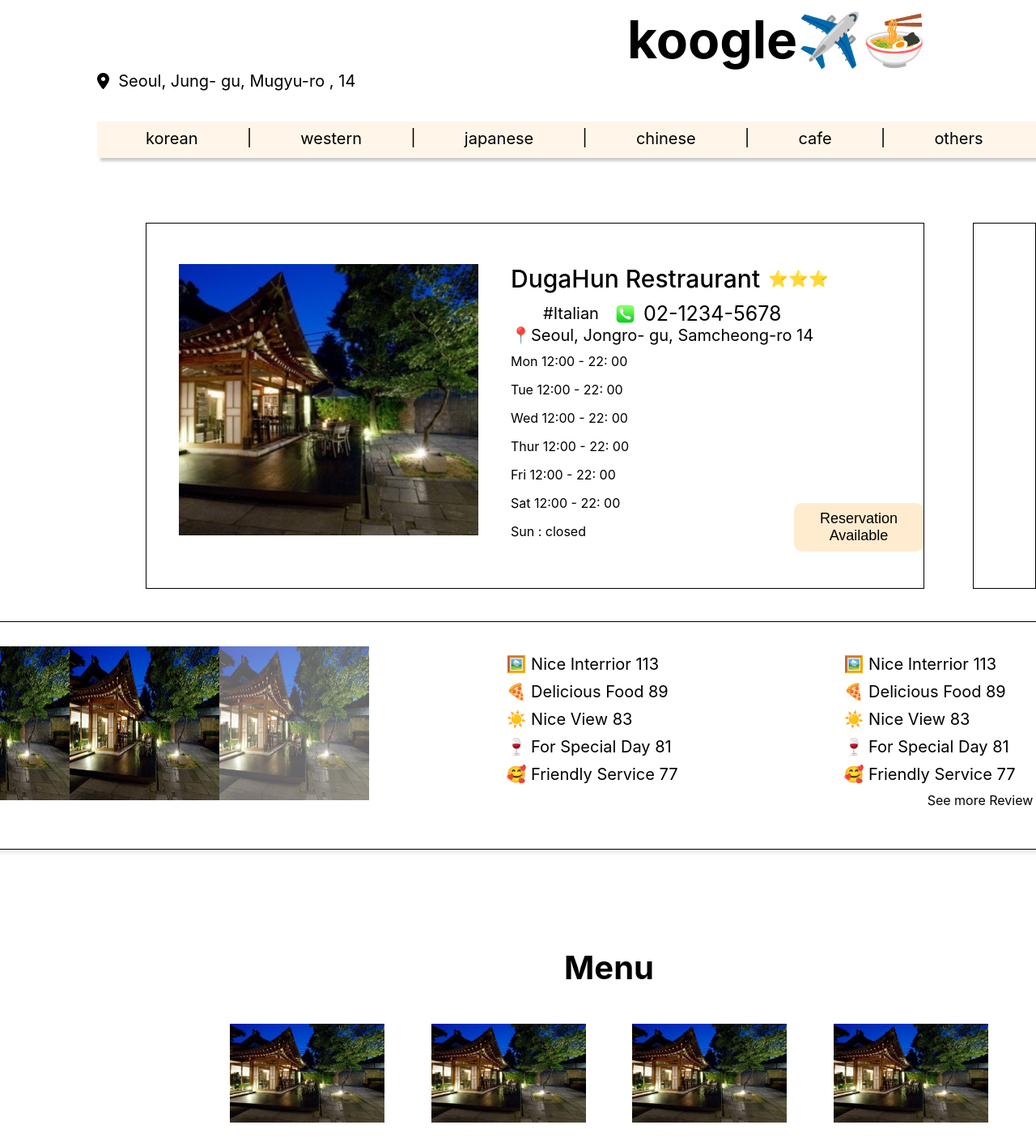
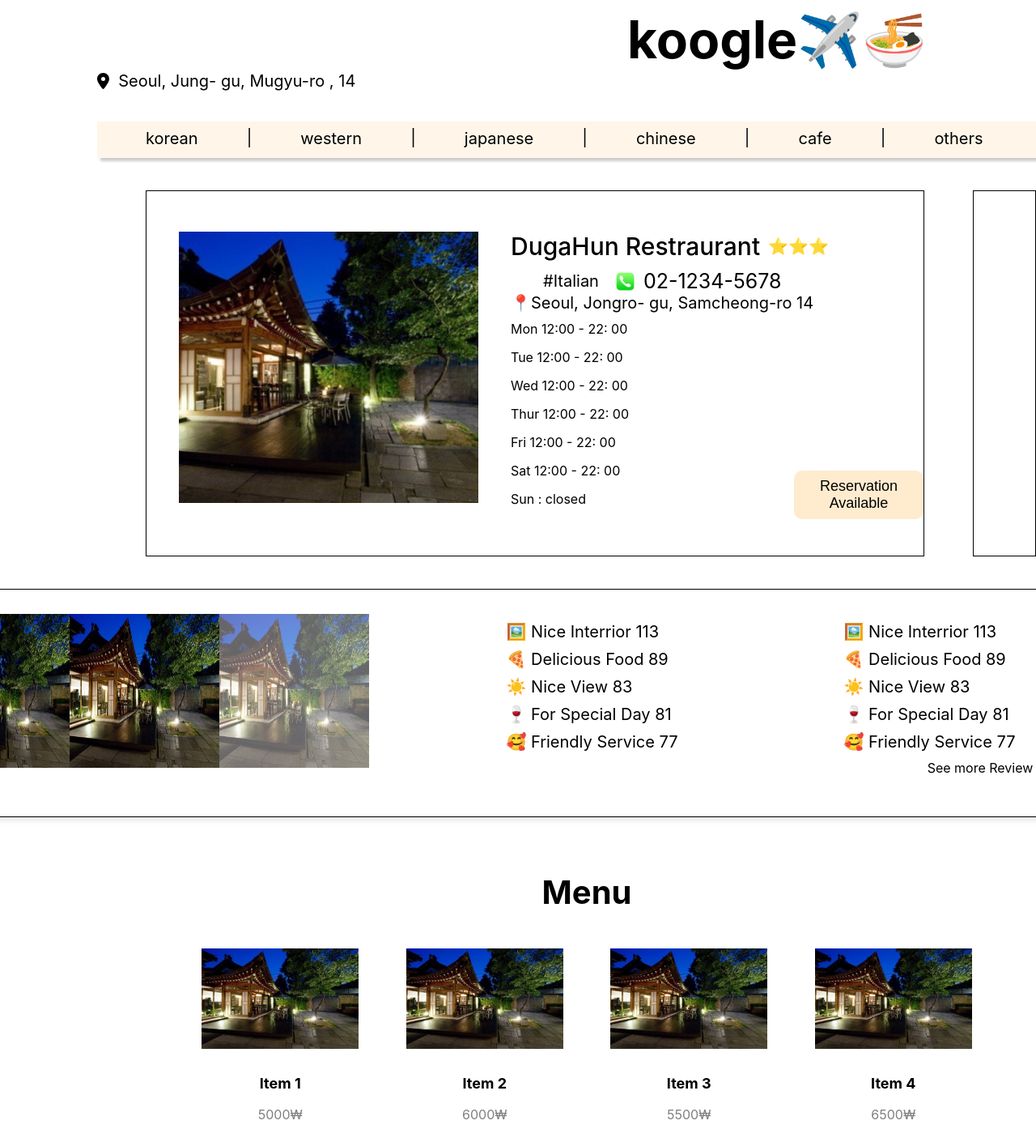
Before and after one commit to SojeongM/Koogle_front, a React (Create React App) app in the folder koogle/: page /info in a window 1280 px wide. Shown: the top 1410 px of the page at 81% size. Built offline with nearby package versions, Linux system fonts and the light colour scheme.

Commit message:
edit menu , add star rating

```diff
--- a/koogle/src/components/Info.js
+++ b/koogle/src/components/Info.js
@@ -5,7 +5,6 @@ import phoneimg from "../assets/phone.png";
 import Menu from "./Menu";
 import CustomerReviews from "./CustomerReview";
 import Navigators from "./Navigate";
-import { useNavigate } from "react-router";
 
 const Operating_Hours = [
   "Mon 12:00 - 22: 00",
@@ -41,10 +40,6 @@ const OpeningInfoList = ({ hoursList }) => {
 };
 
 const Info = () => {
-  const navigate = useNavigate();
-  const goSearch = () => {
-    navigate("/review");
-  };
   return (
     <>
       <Navigators />
@@ -79,7 +74,7 @@ const Info = () => {
 
       <CustomerReviews />
       <MenuDisplay>
-        <MenuBox width="1563px" height="517px" marginLeft="180px">
+        <MenuBox width="1563px" height="517px" marginLeft="160px">
           <MenuInfo>
             <Menu />
           </MenuInfo>
@@ -92,7 +87,7 @@ const Info = () => {
 const OverViews = styled.div`
   display: flex;
   flex-direction: row;
-  margin-top: 80px;
+  margin-top: 40px;
 `;
 
 const MenuDisplay = styled.div`
@@ -219,8 +214,7 @@ const MenuBox = styled(BaseBox)`
   display: flex;
   flex-direction: column;
   align-items: start;
-  padding-left: 45px;
-  padding-top: 53px;
+  padding-left: 30px;
   height: auto;
 `;
 
@@ -228,8 +222,7 @@ const MenuInfo = styled.div`
   display: flex;
   flex-direction: row;
   width: auto;
-  overflow-x: auto;
   height: 300px;
-  margin-right: 0px;
+  margin-right: 20px;
 `;
 export default Info;
--- a/koogle/src/components/Review.js
+++ b/koogle/src/components/Review.js
@@ -91,10 +91,30 @@ const ReviewPopup = ({ onClose }) => {
     setSelectedImages(newSelectedImages);
   };
 
+  const [selectedStars, setSelectedStars] = useState(0);
+
   return (
     <PopupOverlay>
       <PopupContent>
         <h2>Post Your Review ✍️</h2>
+        <StarBox>
+          <h3>How was your food?</h3>
+          {Array(5)
+            .fill(0)
+            .map((_, index) => (
+              <Star
+                key={index}
+                selected={index < selectedStars}
+                onMouseEnter={() => setSelectedStars(index + 1)}
+                onClick={() => setSelectedStars(index + 1)}
+              >
+                ★
+              </Star>
+            ))}
+        </StarBox>
+
+        {/*  */}
+
         <div>
           {reviewDetails.map((detail) => (
             <DetailButton
@@ -108,7 +128,7 @@ const ReviewPopup = ({ onClose }) => {
         </div>
 
         <StyledTextarea
-          placeholder="Write a Reviw :)"
+          placeholder="Write a Review :)"
           value={reviewContent}
           onChange={(e) => setReviewContent(e.target.value)}
         ></StyledTextarea>
@@ -171,7 +191,7 @@ const Review = () => {
   return (
     <>
       <div>
-        <HorizonLine/>
+        <HorizonLine />
         <InfoBox>
           <ResName>
             Dugahun Restaurant
@@ -410,6 +430,24 @@ const PopupContent = styled.div`
   position: relative;
 `;
 
+const StarBox = styled.div`
+  display: flex;
+  align-items: center;
+  margin-left: 200px;
+
+  gap: 5px;
+`;
+
+const Star = styled.span`
+  font-size: 24px;
+  cursor: pointer;
+  color: ${(props) => (props.selected ? "#FFD700" : "#ddd")};
+  transition: color 0.3s;
+  &:hover {
+    color: #ffd700;
+  }
+`;
+
 const StyledTextarea = styled.textarea`
   width: 85%;
   height: 20%;
@@ -500,7 +538,7 @@ const HorizonLine = () => {
         borderBottom: "2px solid #D9D9D9",
         lineHeight: "70px",
         marginLeft: "120px",
-        marginRight: "120px"
+        marginRight: "120px",
       }}
     >
       <span style={{ background: "#fff", padding: "0 0px" }}></span>
```
